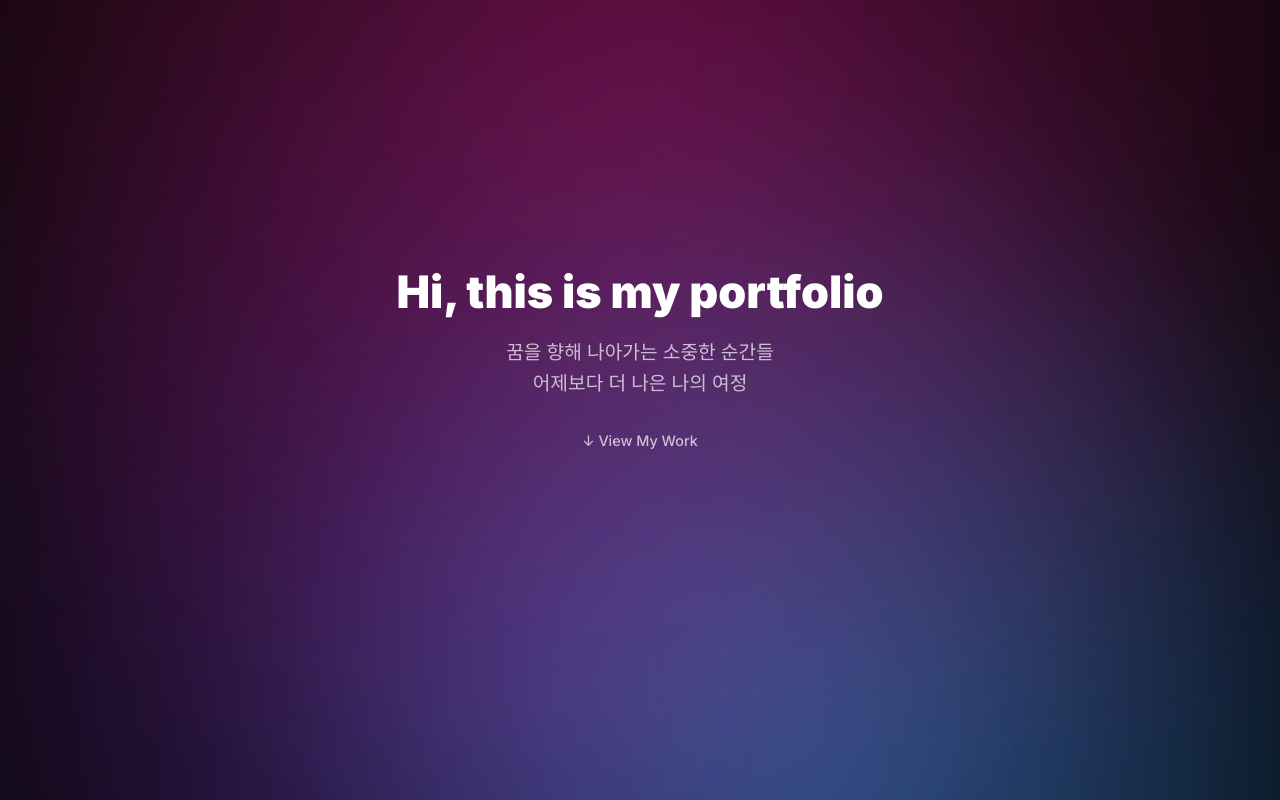
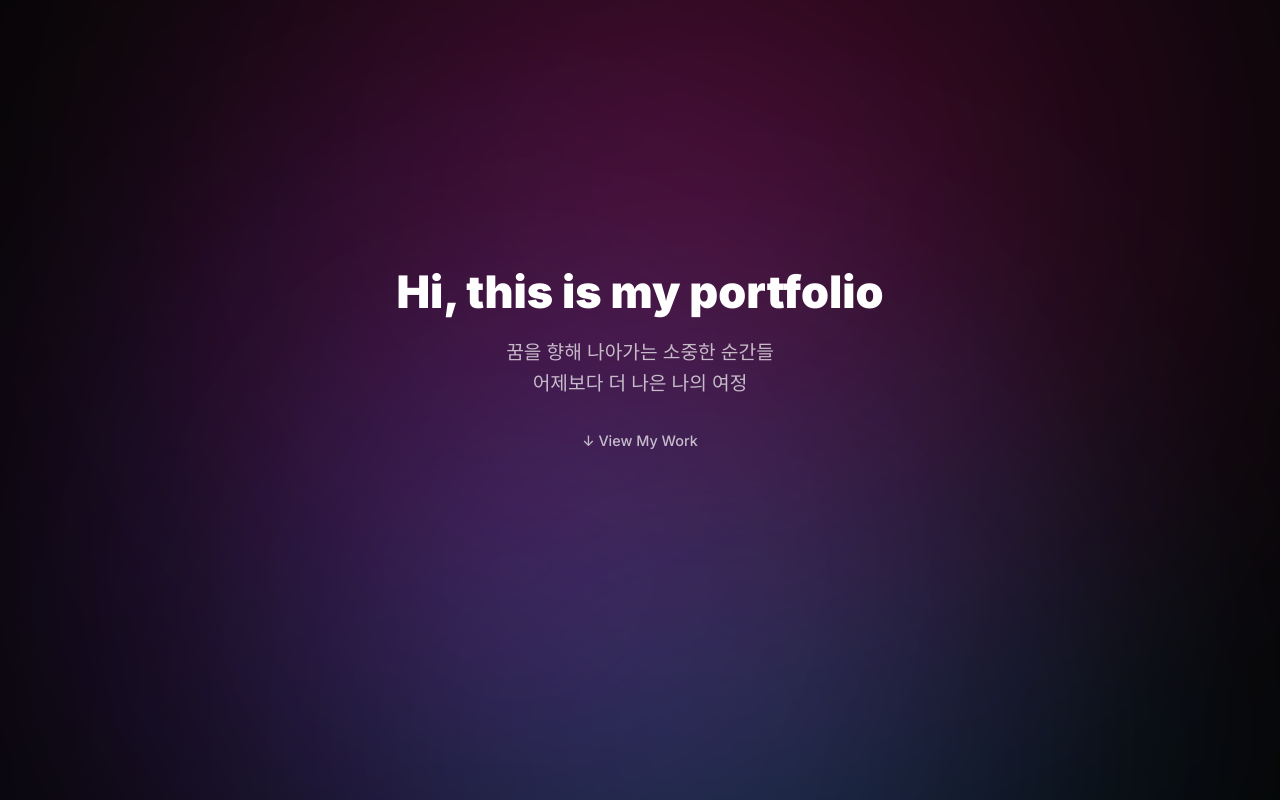
Before and after one commit to hanhyerine/my-portfolio-website, a plain HTML site: page index.html in a window 1280 px wide. Shown: the top 800 px of the page. Drawn offline with nearby package versions, Linux system fonts and the light colour scheme.

Commit message:
36 진짜 진짜

```diff
--- a/index.html
+++ b/index.html
@@ -3,13 +3,13 @@
 <head>
     <meta charset="UTF-8">
     <meta name="viewport" content="width=device-width, initial-scale=1.0">
-    <title>My Creative Portfolio</title>
+    <title>HAN HYE RIN Portfolio</title>
     <link href="https://fonts.googleapis.com/css2?family=Inter:wght@300;500;700;900&display=swap" rel="stylesheet">
     <link href="https://unpkg.com/aos@2.3.1/dist/aos.css" rel="stylesheet">
 
     <style>
         /* =========================================
-           1. 배경 설정 (화면 밖으로 나가지 않게 고정)
+           1. 배경 설정 (스크롤 시 천천히 움직이는 구체)
            ========================================= */
         .background-container {
             position: fixed;
@@ -19,60 +19,40 @@
             height: 100vh;
             overflow: hidden;
             z-index: -1;
-            background: #050505; /* 기본 베이스는 어둡지만 그 위에 색깔들이 덮음 */
+            background: #050505;
         }
 
         .blob {
             position: absolute;
             border-radius: 50%;
-            filter: blur(80px); /* 몽환적인 블러 */
-            opacity: 0.6;
+            filter: blur(100px);
+            opacity: 0.5;
             mix-blend-mode: screen;
-            will-change: transform; /* 성능 최적화 */
+            will-change: transform;
         }
 
-        /* [CSS 애니메이션: 제자리에서 둥둥 떠다니기]
-           속도를 40초~50초로 설정하여 아주 느리게 숨쉬듯 움직임 */
-
-        @keyframes float-1 {
-            0% { transform: translate(0, 0) scale(1); }
-            33% { transform: translate(30px, 20px) scale(1.1); }
-            66% { transform: translate(-10px, 40px) scale(0.95); }
-            100% { transform: translate(0, 0) scale(1); }
+        /* 둥둥 떠다니는 기본 애니메이션 (매우 느리게) */
+        @keyframes float-loop {
+            0%, 100% { transform: translate(0, 0) scale(1); }
+            50% { transform: translate(30px, 40px) scale(1.05); }
         }
 
-        @keyframes float-2 {
-            0% { transform: translate(0, 0) scale(1); }
-            50% { transform: translate(-30px, -30px) scale(1.1); }
-            100% { transform: translate(0, 0) scale(1); }
+        .blob-1 {
+            top: -10%; left: -10%; width: 100vw; height: 100vw;
+            background: radial-gradient(circle, rgba(138, 43, 226, 0.6) 0%, rgba(0,0,0,0) 70%);
+            animation: float-loop 40s infinite ease-in-out;
         }
 
-        @keyframes float-3 {
-            0% { transform: translate(0, 0) scale(1); }
-            33% { transform: translate(20px, -40px) scale(1.05); }
-            66% { transform: translate(-20px, 10px) scale(0.95); }
-            100% { transform: translate(0, 0) scale(1); }
+        .blob-2 {
+            bottom: -10%; right: -10%; width: 110vw; height: 110vw;
+            background: radial-gradient(circle, rgba(255, 20, 147, 0.5) 0%, rgba(0,0,0,0) 70%);
+            animation: float-loop 50s infinite ease-in-out reverse;
         }
 
-        /* 1번 (보라) - 화면 상단 덮음 */
-        .blob-1 {
-            top: -20%; left: -20%; width: 130vw; height: 130vw;
-            background: radial-gradient(circle, rgba(138, 43, 226, 0.7) 0%, rgba(0,0,0,0) 65%);
-            animation: float-1 40s infinite ease-in-out;
-        }
-
-        /* 2번 (핑크) - 화면 하단 덮음 */
-        .blob-2 {
-            bottom: -20%; right: -20%; width: 140vw; height: 140vw;
-            background: radial-gradient(circle, rgba(255, 20, 147, 0.6) 0%, rgba(0,0,0,0) 65%);
-            animation: float-2 45s infinite ease-in-out reverse;
-        }
-
-        /* 3번 (파랑) - 중앙에서 중심 잡음 */
         .blob-3 {
-            top: 10%; left: 10%; width: 110vw; height: 110vw;
-            background: radial-gradient(circle, rgba(0, 191, 255, 0.6) 0%, rgba(0,0,0,0) 65%);
-            animation: float-3 50s infinite ease-in-out;
+            top: 20%; left: 10%; width: 90vw; height: 90vw;
+            background: radial-gradient(circle, rgba(0, 191, 255, 0.4) 0%, rgba(0,0,0,0) 70%);
+            animation: float-loop 45s infinite ease-in-out;
         }
 
 
@@ -183,9 +163,9 @@
 <body>
 
     <div class="background-container">
-        <div class="blob blob-1"></div>
-        <div class="blob blob-2"></div>
-        <div class="blob blob-3"></div>
+        <div id="blob1" class="blob blob-1"></div>
+        <div id="blob2" class="blob blob-2"></div>
+        <div id="blob3" class="blob blob-3"></div>
     </div>
 
     <div class="container">
@@ -281,46 +261,36 @@
             </div>
         </section>
 
-    </div> <script src="https://unpkg.com/aos@2.3.1/dist/aos.js"></script>
-    <script>
-        AOS.init({
-            offset: 150, duration: 800, easing: 'ease-out-cubic', once: true
-        });
-    </script>
+    </div>
 
-    <footer style="
-        text-align: center;
-        padding: 80px 20px 40px;
-        color: rgba(255, 255, 255, 0.3);
-        font-size: 0.75rem;
-        letter-spacing: 1px;
-        max-width: 500px;
-        margin: 0 auto;
-        line-height: 1.8;
-    ">
+    <footer style="text-align: center; padding: 80px 20px 40px; color: rgba(255, 255, 255, 0.3); font-size: 0.75rem; letter-spacing: 1px; max-width: 500px; margin: 0 auto; line-height: 1.8;">
         <p style="border-bottom: 1px solid rgba(255,255,255,0.1); padding-bottom: 10px; margin-bottom: 10px; display: inline-block;">
             DESIGNED & DEVELOPED BY HAN HYE RIN
         </p>
         <p>COPYRIGHT © 2025 MY PORTFOLIO. ALL RIGHTS RESERVED.</p>
     </footer>
 
+    <script src="https://unpkg.com/aos@2.3.1/dist/aos.js"></script>
     <script>
-        const blob1 = document.querySelector('.blob-1');
-        const blob2 = document.querySelector('.blob-2');
-        const blob3 = document.querySelector('.blob-3');
+        AOS.init({
+            offset: 150, duration: 800, easing: 'ease-out-cubic', once: true
+        });
 
-        window.addEventListener('scroll', function() {
+        // 배경 구체 스크롤 애니메이션 제어
+        const b1 = document.getElementById('blob1');
+        const b2 = document.getElementById('blob2');
+        const b3 = document.getElementById('blob3');
+
+        window.addEventListener('scroll', () => {
+            const scrollPos = window.pageYOffset;
+
+            // requestAnimationFrame으로 성능 최적화 및 부드러운 움직임 구현
             window.requestAnimationFrame(() => {
-                const scrolled = window.scrollY;
-
-                /* [수정 완료]
-                 값을 0.002 수준으로 극단적으로 낮춤.
-                 이제 스크롤을 5000px을 내려도 위치가 고작 10% 밖에 안 변함.
-                 따라서 색상들이 화면 밖으로 나가는 일(=검은화면)이 절대 없음.
-                */
-                blob1.style.transform = `translateY(${scrolled * 0.02}px)`;
-                blob2.style.transform = `translateY(${scrolled * -0.02}px)`;
-                blob3.style.transform = `translateY(${scrolled * 0.01}px)`;
+                // 0.05, 0.03 등의 값을 조절해 '천천히' 따라오는 정도를 설정 가능합니다.
+                // 값이 작을수록 더 천천히 움직입니다.
+                b1.style.transform = `translateY(${scrollPos * 0.05}px)`;
+                b2.style.transform = `translateY(${scrollPos * -0.04}px)`;
+                b3.style.transform = `translateY(${scrollPos * 0.02}px)`;
             });
         });
     </script>
```
